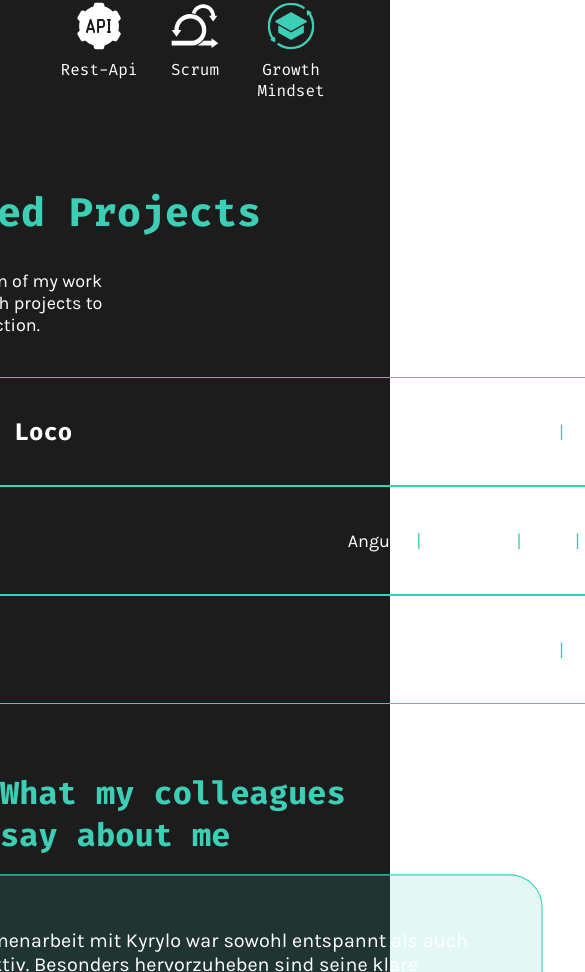
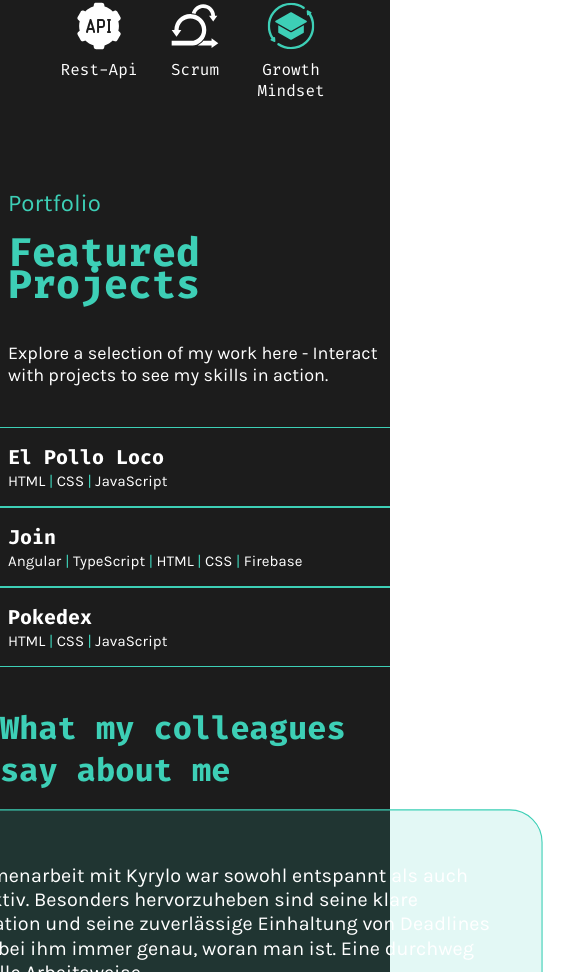
Before and after one commit to Kyrylo-Novikov/Portfolio, an Angular app: page / in a window 390 px wide. Shown: the part 2856-3828 px from the top of the page, 585 px wide, since content can reach past the window. Built offline with nearby package versions, Linux system fonts and the light colour scheme.

Commit message:
feat(projects):improve responsive styles down to 320px

```diff
--- a/src/app/about-me/about-me.component.scss
+++ b/src/app/about-me/about-me.component.scss
@@ -111,8 +111,6 @@ section {
       .info-wrapper {
         display: flex;
         align-items: center;
-        .about-me-text {
-        }
         .foto {
           max-width: 460px;
           height: 460px;
--- a/src/app/projects/projects.component.scss
+++ b/src/app/projects/projects.component.scss
@@ -4,13 +4,14 @@ section {
   background-color: var(--color-3);
   @extend .d-flex-align-c;
   justify-content: center;
+  padding: 128px 0;
   > div {
     width: 1920px;
   }
   .content-portfolio {
     padding: 0 98px;
     @extend .d-flex-dirc-c;
-    width: 880px;
+    width: var(--project-size-1);
     @include font(Karla, var(--fontSize-4), 400, var(--color-2));
     padding-bottom: 8vh;
     gap: 41px;
@@ -25,7 +26,6 @@ section {
     .project-instruct {
       width: 100%;
       p {
-        width: 40%;
         @include font($size: var(--fontSize-2));
       }
     }
@@ -76,7 +76,7 @@ section {
     .project {
       @include font($size: var(--fontSize-2), $weight: 400);
       @extend .d-flex-align-c;
-      width: 880px;
+      width: var(--project-size-1);
       justify-content: space-between;
       padding: 0px 32px;
       border-width: 1px 0px 1px 0px;
@@ -88,7 +88,7 @@ section {
       .project-title {
         @extend .d-flex-align-c;
         gap: 4px;
-        width: 360px;
+        // width: 360px;
         img {
           width: 23px;
           height: 23px;
@@ -105,3 +105,97 @@ section {
     }
   }
 }
+
+@media (max-width: 1400px) {
+  section {
+    .content-portfolio {
+      width: var(--project-size-2);
+      .projects {
+        width: var(--project-size-2);
+        > div > .project-img-wrapper::after {
+          left: calc(var(--project-size-2) + 40px);
+        }
+        .project-img {
+          left: calc(var(--project-size-2) + 40px);
+        }
+      }
+    }
+  }
+}
+
+@media (max-width: 1100px) {
+  section {
+    padding: 80px 0;
+    .content-portfolio {
+      width: var(--project-size-3);
+      padding: 0 0 0 64px;
+      .project {
+        flex-direction: column;
+        padding: 32px 0;
+        height: 125px;
+        align-items: baseline;
+      }
+      .projects {
+        width: var(--project-size-3);
+        > div > .project-img-wrapper::after {
+          left: calc(var(--project-size-3) + 20px);
+        }
+        .project-img {
+          left: calc(var(--project-size-3) + 20px);
+        }
+      }
+    }
+  }
+}
+
+@media (max-width: 800px) {
+  section {
+    padding: 60px 0;
+    .content-portfolio {
+      width: 72vw;
+      padding: 0 0 0 32px;
+      .projects {
+        width: 72vw;
+      }
+    }
+  }
+}
+
+@media (max-width: 500px) {
+  section {
+    padding: 40px 0;
+    .content-portfolio {
+      width: 90vw;
+      padding: 0 0 0 18px;
+      .projects {
+        width: 90vw;
+      }
+    }
+  }
+}
+
+@media (max-width: 400px) {
+  section {
+    .content-portfolio {
+      width: 100vw;
+      padding: 0;
+      .portfolio-header,
+      .project-instruct {
+        padding: 0 8px;
+      }
+      .projects {
+        width: 100vw;
+      }
+      .project {
+        padding: 16px 8px;
+        height: 80px;
+        .project-name {
+          font-size: var(--fontSize-3);
+        }
+        .tech-for-project {
+          font-size: var(--fontSize-0);
+        }
+      }
+    }
+  }
+}
--- a/src/app/shared/styles/_variables.scss
+++ b/src/app/shared/styles/_variables.scss
@@ -8,6 +8,9 @@
   --fontSize-6: 40px;
   --fontSize-7: 64px;
   --fontSize-8: 128px;
+  --project-size-1: 900px;
+  --project-size-2: 600px;
+  --project-size-3: 400px;
   --color-1: #3dcfb6;
   --color-2: #ffffff;
   --color-3: #1c1c1c;
```
